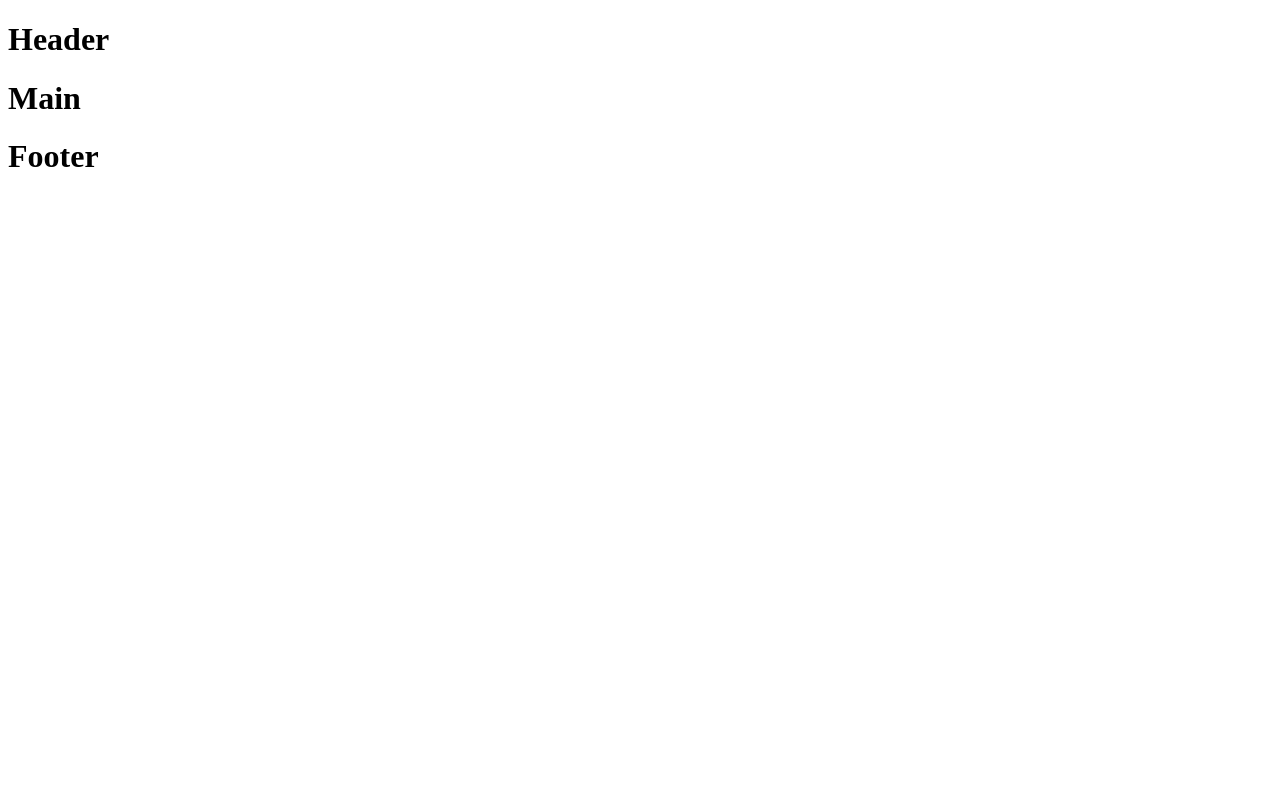
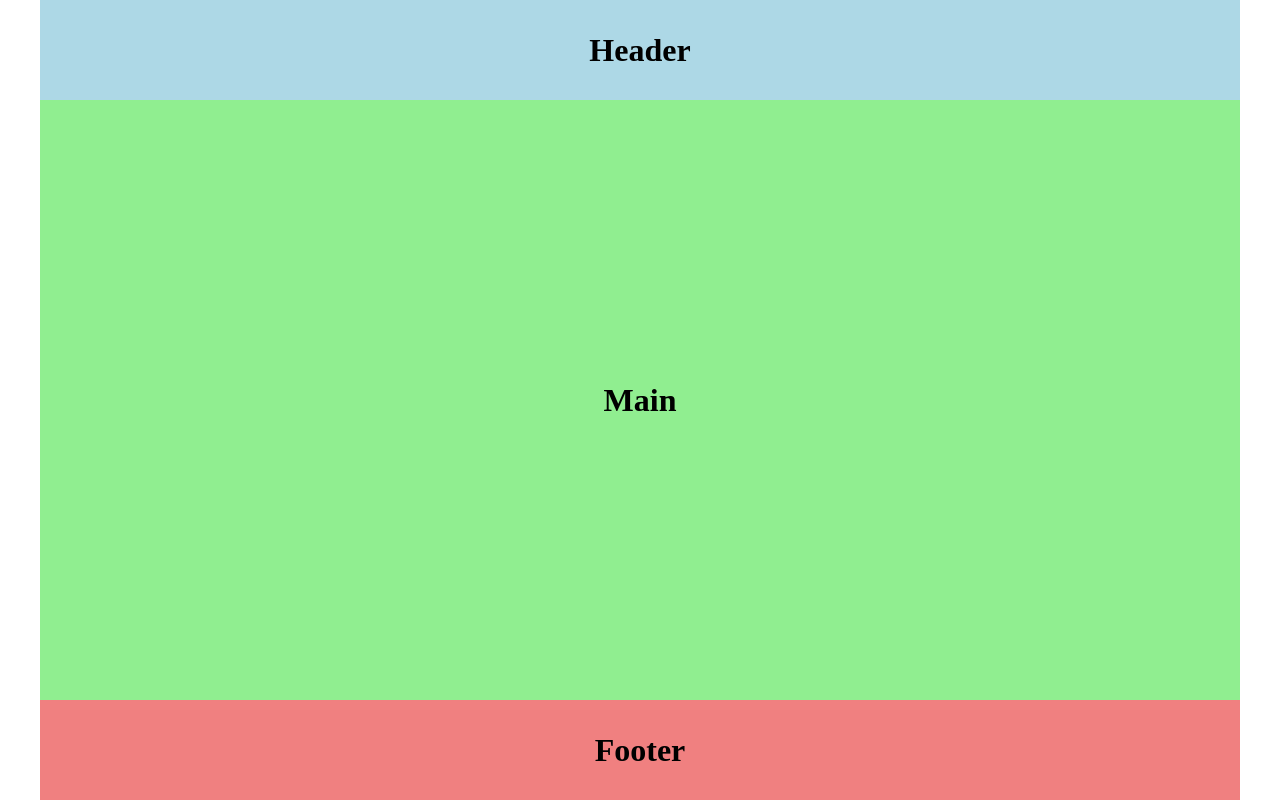
Before and after one commit to WakieW/rsschool-cv, a plain HTML site: page index.html in a window 1280 px wide. Drawn offline with Linux system fonts and the light colour scheme.

Commit message:
feat: add body

```diff
--- a/index.html
+++ b/index.html
@@ -5,6 +5,7 @@
   <meta http-equiv="X-UA-Compatible" content="IE=edge">
   <meta name="viewport" content="width=device-width, initial-scale=1.0">
   <title>rs-school-cv</title>
+  <link rel="stylesheet" href="style.css">
 </head>
 <body>
   <header>
--- a/style.css
+++ b/style.css
@@ -1,9 +1,28 @@
+body {
+  margin: 0 auto;
+  width: 1200px;
+  display: grid;
+  grid-template-rows: 100px 1fr 100px;
+  height: 100vh;
+}
 header {
+  display: flex;
   background-color: lightblue;
+  text-align: center;
+  flex-flow: column;
+  justify-content: center;
 }
 main {
   background-color: lightgreen;
+  display: flex;
+  text-align: center;
+  flex-flow: column;
+  justify-content: center;
 }
 footer {
   background-color: lightcoral;
+  display: flex;
+  text-align: center;
+  flex-flow: column;
+  justify-content: center;
 }
```
